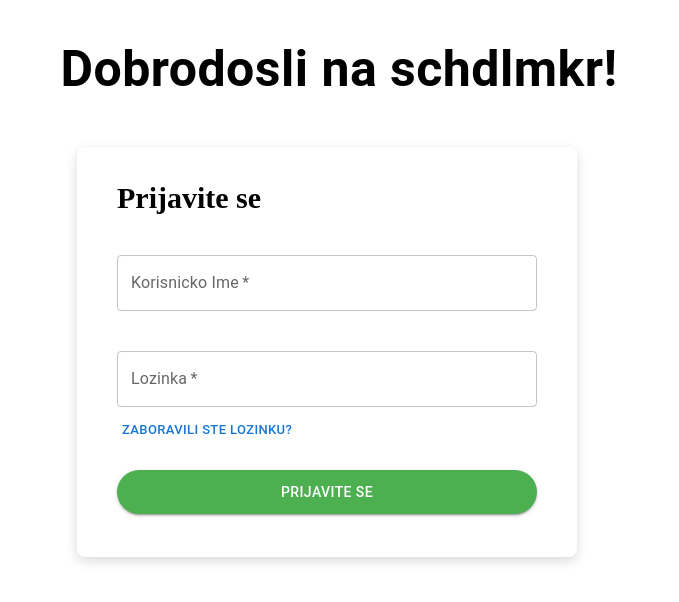
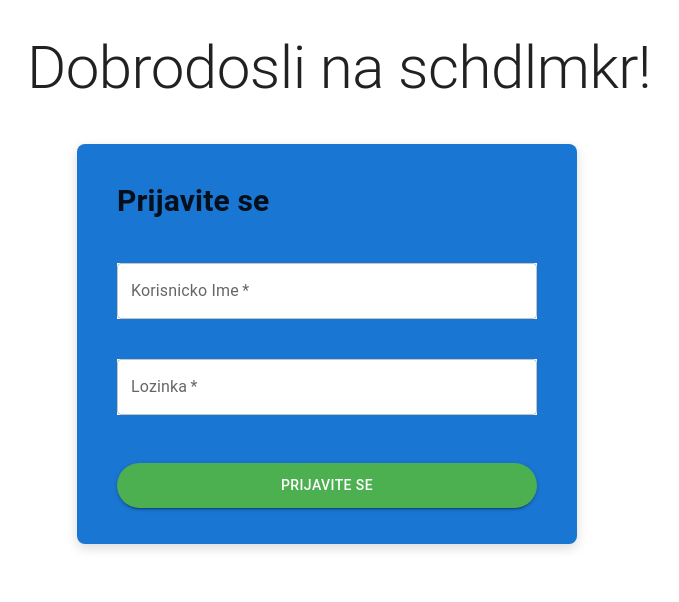
Before and after one commit to djordjevicStevan/schdlmkr, a Next.js app: page / in a window 1280 px wide. Shown: the top 602 px of the page, without its empty margins (313-992 px from the left). Built offline with nearby package versions, Linux system fonts and the light colour scheme.

Commit message:
Cleaned up some code and changed styles

```diff
--- a/src/app/layout.js
+++ b/src/app/layout.js
@@ -1,7 +1,9 @@
+import { CssBaseline } from "@mui/material"
+
 export default function RootLayout({ children }) {
     return (
       <html lang="en">
-        <body>{children}</body>
+        <body><CssBaseline/>{children}</body>
       </html>
     )
   }
--- a/src/app/page.js
+++ b/src/app/page.js
@@ -1,22 +1,15 @@
-import Box from "@mui/material/Box";
-import Typography from "@mui/material/Typography";
-import { TextField } from "@mui/material";
-import Button from "@mui/material/Button";
+import { TextField, Typography, Button, Box } from "@mui/material";
 
 export default function Page({children}) {
   return (
     <Box>
-        <Typography
+        <Typography variant="h2"
           sx={{
             mt: 4,
             ml: 3,
             display: "flex",
             alignItems: "center",
             justifyContent: "center",
-            fontSize: 50,
-            fontFamily: "Roboto",
-            fontStyle: "normal",
-            fontWeight: "700",
           }}
         >
           Dobrodosli na schdlmkr!
@@ -28,7 +21,7 @@ export default function Page({children}) {
             height: 400,
             margin: "0 auto",
             mt: 5,
-            backgroundColor: "white",
+            backgroundColor: "primary.main",
             boxShadow: "0px 4px 12px 0px rgba(0, 0, 0, 0.15)",
             paddingTop: "10px"
           }}
@@ -65,19 +58,6 @@ export default function Page({children}) {
             backgroundColor: "white"
           }}
           />
-          <Box>
-          <Button size="small"
-          sx={{
-            display: "flex",
-            alignItems: "left",
-            ml: 5,
-            mt: 1,
-            mb: 3
-          }}
-          >
-            Zaboravili ste lozinku?
-          </Button>
-          </Box>
           <Box
           sx={{
             display: "flex",
@@ -94,7 +74,8 @@ export default function Page({children}) {
             padding: "10px",
             width: "100%",
             mr: 5,
-            ml: 5
+            ml: 5,
+            mt: 3
           }}
           >
             Prijavite se
```
